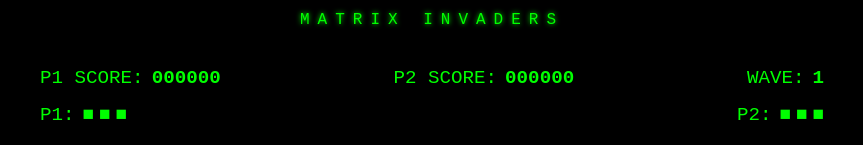
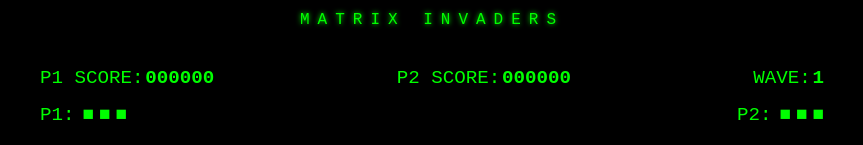
Before and after one commit to agent007GPT/space_invaders, a React (Vite) app: page / in a window 1280 px wide. Both pictures are taken after a click on the button "Start Game". Shown: the top 145 px of the page, without its empty margins (208-1071 px from the left). Built offline with nearby package versions, Linux system fonts and the light colour scheme.

Commit message:
Deploy application to Netlify

```diff
--- a/src/styles/game.css
+++ b/src/styles/game.css
@@ -35,7 +35,7 @@
 
 .stat-item {
   display: flex;
-  gap: 0.5rem;
+  gap: 0.1rem;
 }
 
 .stat-label {
```
